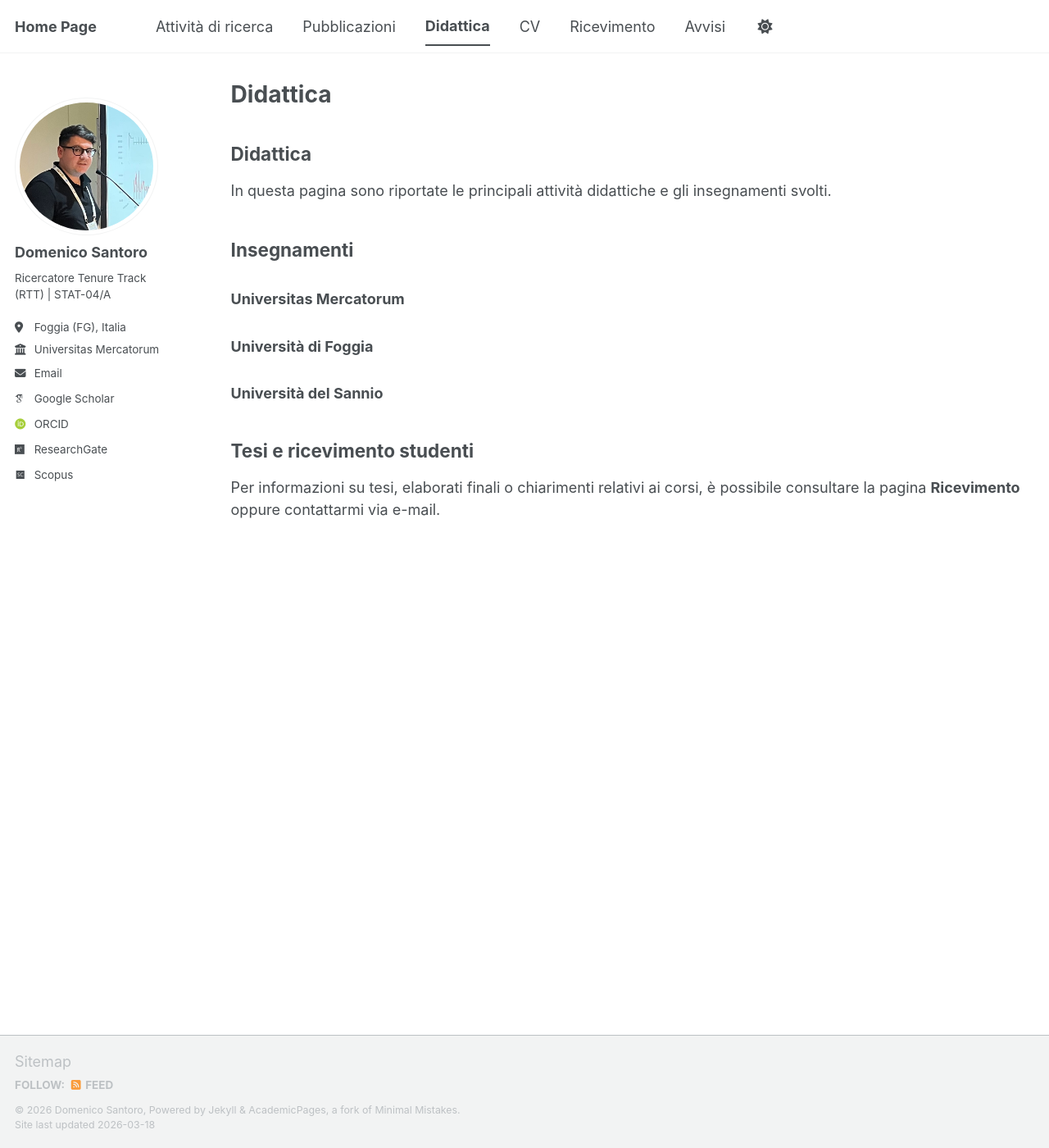
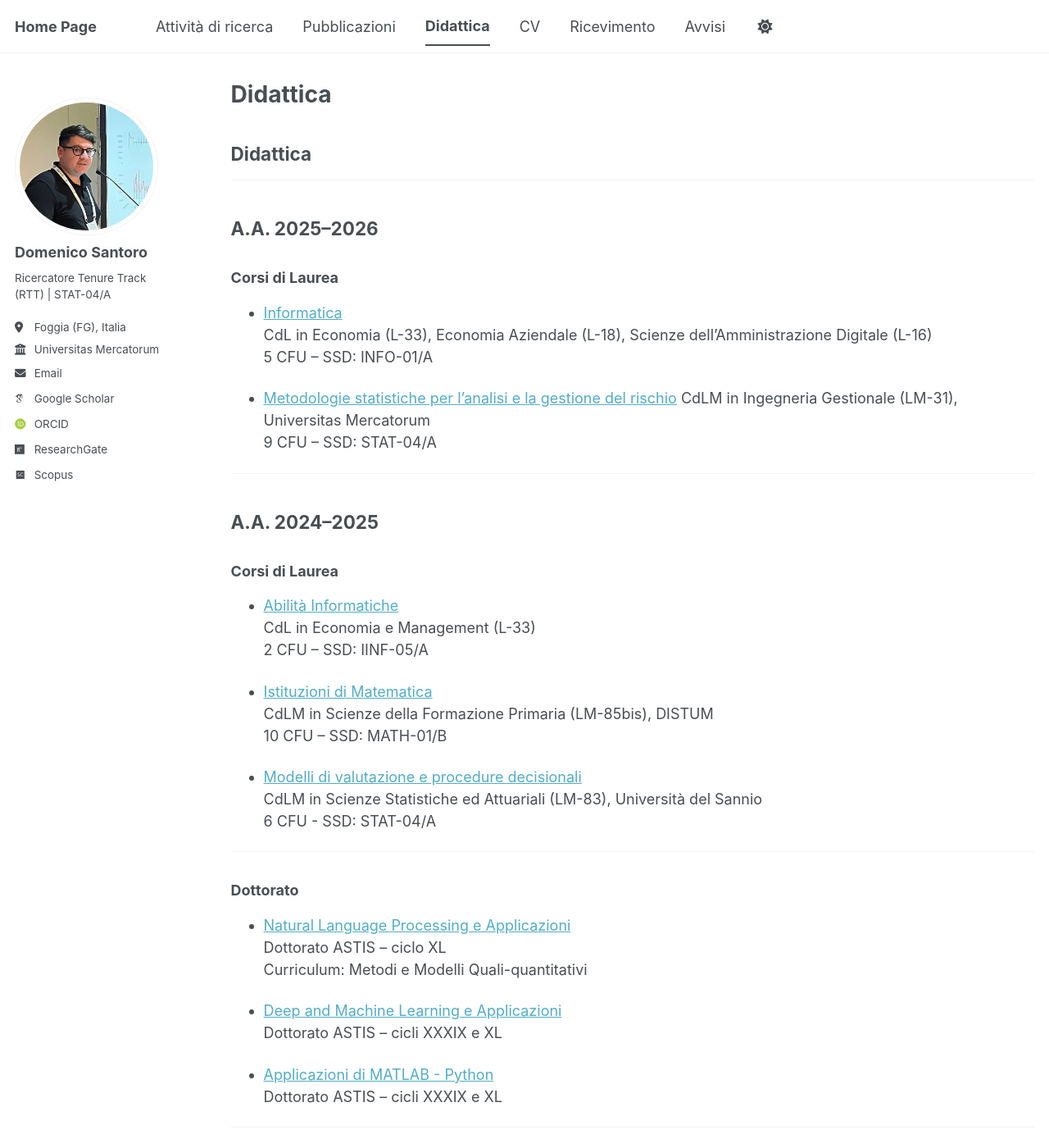
Before and after one commit to mimmoexe/mimmoexe.github.io, a Jekyll site: the page built from _pages/teaching.md, in a window 1280 px wide and 1400 px high. Shown: the whole window at 82% size. Built offline with Jekyll 4.4.1, drawn with Linux system fonts in a browser that asks for light colours; some web fonts are replaced; a script bundle is joined from its source files by our own code; library files that are not in the unit come from our copies; some of the changed text lies outside the part shown.

Commit message:
Update teaching.md

```diff
--- a/_pages/teaching.md
+++ b/_pages/teaching.md
@@ -7,19 +7,71 @@ author_profile: true
 
 ## Didattica
 
-In questa pagina sono riportate le principali attività didattiche e gli insegnamenti svolti.
+---
 
-## Insegnamenti
+## A.A. 2025–2026
 
-### Universitas Mercatorum
+### Corsi di Laurea
 
+- [Informatica](https://unifg.coursecatalogue.cineca.it/corsi/2025/10799/insegnamenti/2025/12124/2025/2)
+  CdL in Economia (L-33), Economia Aziendale (L-18), Scienze dell’Amministrazione Digitale (L-16)
+  5 CFU – SSD: INFO-01/A
 
-### Università di Foggia
+- [Metodologie statistiche per l’analisi e la gestione del rischio](https://www.unimercatorum.it/programma/0312509SECSS06)
+  CdLM in Ingegneria Gestionale (LM-31), Universitas Mercatorum
+  9 CFU – SSD: STAT-04/A
 
+---
 
-### Università del Sannio
+## A.A. 2024–2025
 
+### Corsi di Laurea
 
-## Tesi e ricevimento studenti
+- [Abilità Informatiche](https://unifg.coursecatalogue.cineca.it/corsi/2024/10532/insegnamenti/2024/16360/2021/9999)
+  CdL in Economia e Management (L-33)
+  2 CFU – SSD: IINF-05/A
 
-Per informazioni su tesi, elaborati finali o chiarimenti relativi ai corsi, è possibile consultare la pagina **Ricevimento** oppure contattarmi via e-mail.
+- [Istituzioni di Matematica](https://unifg.coursecatalogue.cineca.it/corsi/2023/10574/insegnamenti/2024/16668/2022/9999)
+  CdLM in Scienze della Formazione Primaria (LM-85bis), DISTUM
+  10 CFU – SSD: MATH-01/B
+
+- [Modelli di valutazione e procedure decisionali](https://unisannio.coursecatalogue.cineca.it/corsi/2023/10100/insegnamenti/2024/140/2018/9999)
+  CdLM in Scienze Statistiche ed Attuariali (LM-83), Università del Sannio
+  6 CFU - SSD: STAT-04/A
+
+---
+
+### Dottorato
+
+- [Natural Language Processing e Applicazioni](https://sites.google.com/unifg.it/dottorato-astis/corsi/xxxix-ciclo-a-a-2324)
+  Dottorato ASTIS – ciclo XL
+  Curriculum: Metodi e Modelli Quali-quantitativi
+
+- [Deep and Machine Learning e Applicazioni](https://sites.google.com/unifg.it/dottorato-astis/corsi/xl-ciclo-a-a-2425)
+  Dottorato ASTIS – cicli XXXIX e XL
+
+- [Applicazioni di MATLAB - Python](https://sites.google.com/unifg.it/dottorato-astis/corsi/xl-ciclo-a-a-2425)
+  Dottorato ASTIS – cicli XXXIX e XL
+
+---
+
+## A.A. 2023–2024
+
+### Corsi di Laurea
+
+- [Abilità Informatiche](https://unifg.coursecatalogue.cineca.it/corsi/2023/10532/insegnamenti/2023/16360/2021/9999)
+  CdL in Economia e Management (L-33)
+  2 CFU – SSD: IINF-05/A
+
+- [Strumenti Informatici e Tecnologie Digitali](https://unifg.coursecatalogue.cineca.it/corsi/2023/10629/insegnamenti/2023/17176/2023/2)
+  CdL in Management dell’Innovazione e dell’Hospitality (L-18)
+  5 CFU – SSD: INFO-01/A
+
+---
+
+### Dottorato
+
+- [Natural Language Processing e Applicazioni](https://sites.google.com/unifg.it/dottorato-astis/corsi/xxxix-ciclo-a-a-2324)
+  Dottorato ASTIS – ciclo XXXIX
+
+---
```
